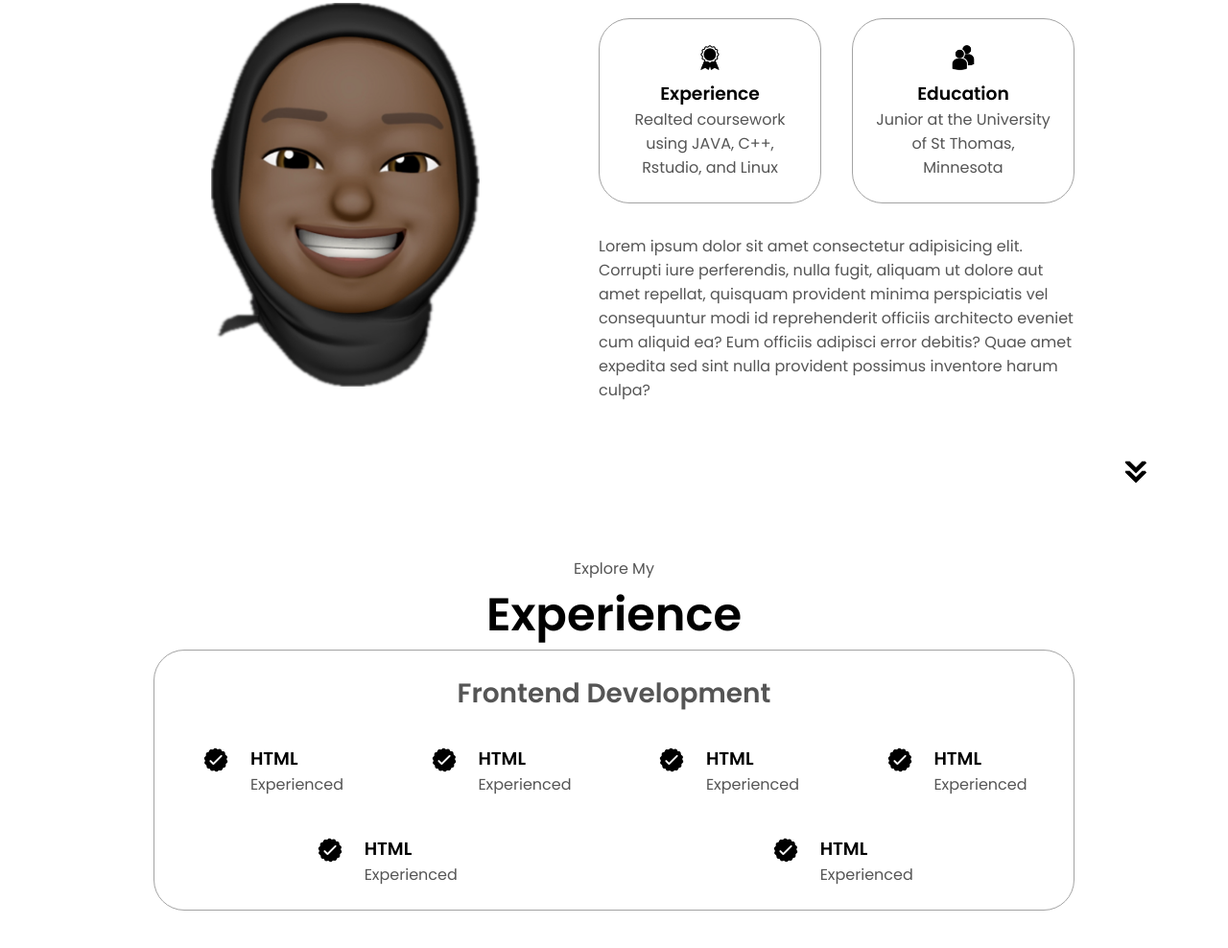
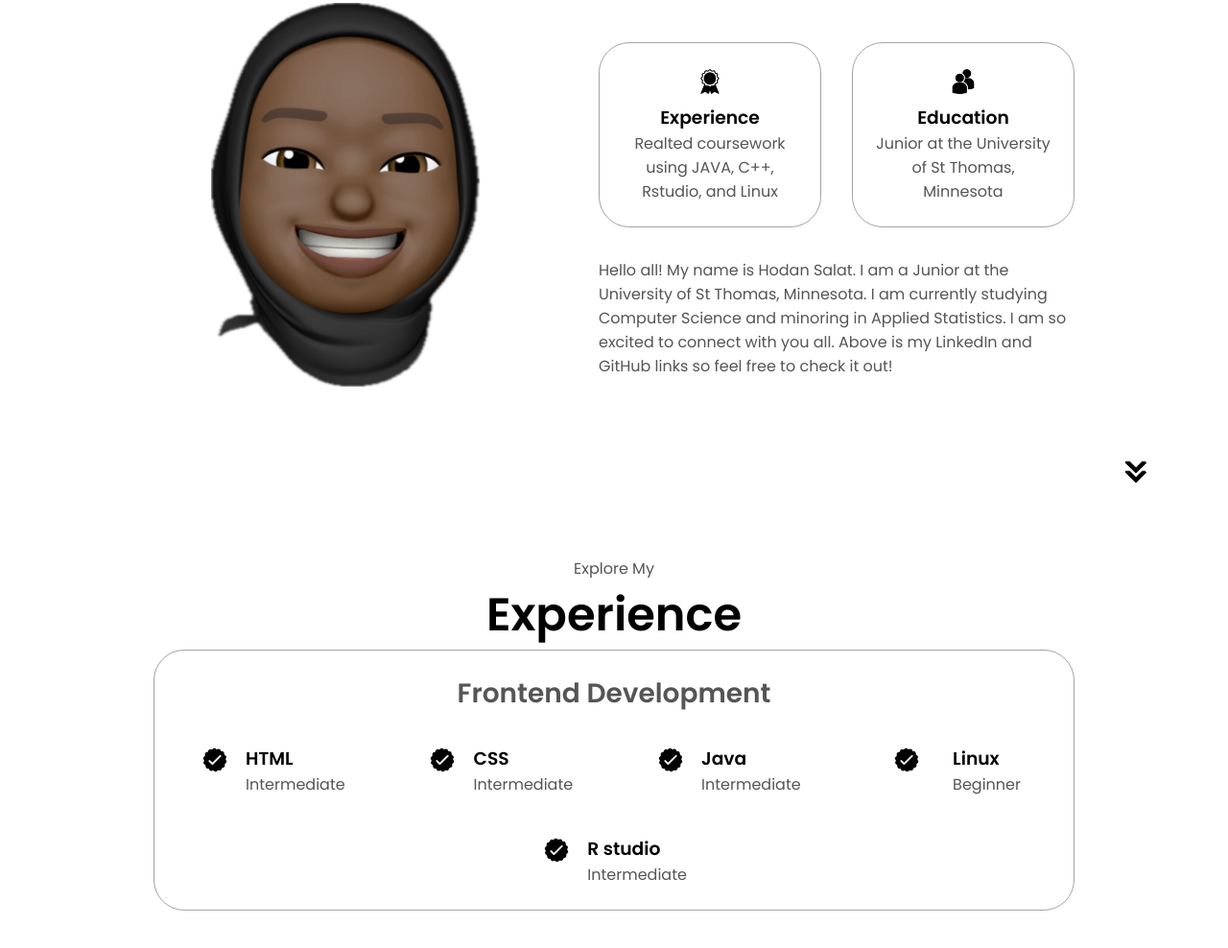
Before and after one commit to Hodansalat/html-css-js-portfolio, a plain HTML site: page assets/index.html in a window 1280 px wide. Shown: the part 1116-2104 px from the top of the page at 96% size. Drawn offline with Linux system fonts and the light colour scheme.

Commit message:
Update index.html

```diff
--- a/assets/index.html
+++ b/assets/index.html
@@ -79,10 +79,8 @@
             </div>
           </div>
           <div class = "text-container">
-            <p>Lorem ipsum dolor sit amet consectetur adipisicing elit. Corrupti iure perferendis,
-              nulla fugit, aliquam ut dolore aut amet repellat, quisquam provident minima perspiciatis vel consequuntur modi
-              id reprehenderit officiis architecto eveniet cum aliquid ea? Eum officiis adipisci error debitis? Quae amet
-              expedita sed sint nulla provident possimus inventore harum culpa?
+            <p> Hello all! My name is Hodan Salat. I am a Junior at the University of St Thomas, Minnesota. I am currently studying Computer Science and minoring in Applied Statistics.
+              I am so excited to connect with you all. Above is my LinkedIn and GitHub links so feel free to check it out!
             </p>
           </div>
         </div>
@@ -102,44 +100,38 @@
                 <img src="./assets/checkmark.png" alt="Experience icon" class = "icon"/>
                 <div>
                   <h3>HTML</h3>
-                  <p>Experienced</p>
+                  <p>Intermediate</p>
                 </div>
               </article>
               <article>
                 <img src="./assets/checkmark.png" alt="Experience icon" class = "icon"/>
                 <div>
-                  <h3>HTML</h3>
-                  <p>Experienced</p>
+                  <h3>CSS</h3>
+                  <p>Intermediate</p>
                 </div>
               </article>
               <article>
                 <img src="./assets/checkmark.png" alt="Experience icon" class = "icon"/>
                 <div>
-                  <h3>HTML</h3>
-                  <p>Experienced</p>
+                  <h3>Java</h3>
+                  <p>Intermediate</p>
                 </div>
               </article>
               <article>
                 <img src="./assets/checkmark.png" alt="Experience icon" class = "icon"/>
                 <div>
-                  <h3>HTML</h3>
-                  <p>Experienced</p>
+                  <h3>Linux</h3>
+                  <p>Beginner</p>
                 </div>
               </article>
               <article>
                 <img src="./assets/checkmark.png" alt="Experience icon" class = "icon"/>
                 <div>
-                  <h3>HTML</h3>
-                  <p>Experienced</p>
+                  <h3>R studio</h3>
+                  <p>Intermediate</p>
                 </div>
               </article>
-              <article>
-                <img src="./assets/checkmark.png" alt="Experience icon" class = "icon"/>
-                <div>
-                  <h3>HTML</h3>
-                  <p>Experienced</p>
-                </div>
-              </article>
+
             </div>
           </div>
         </div>
```
